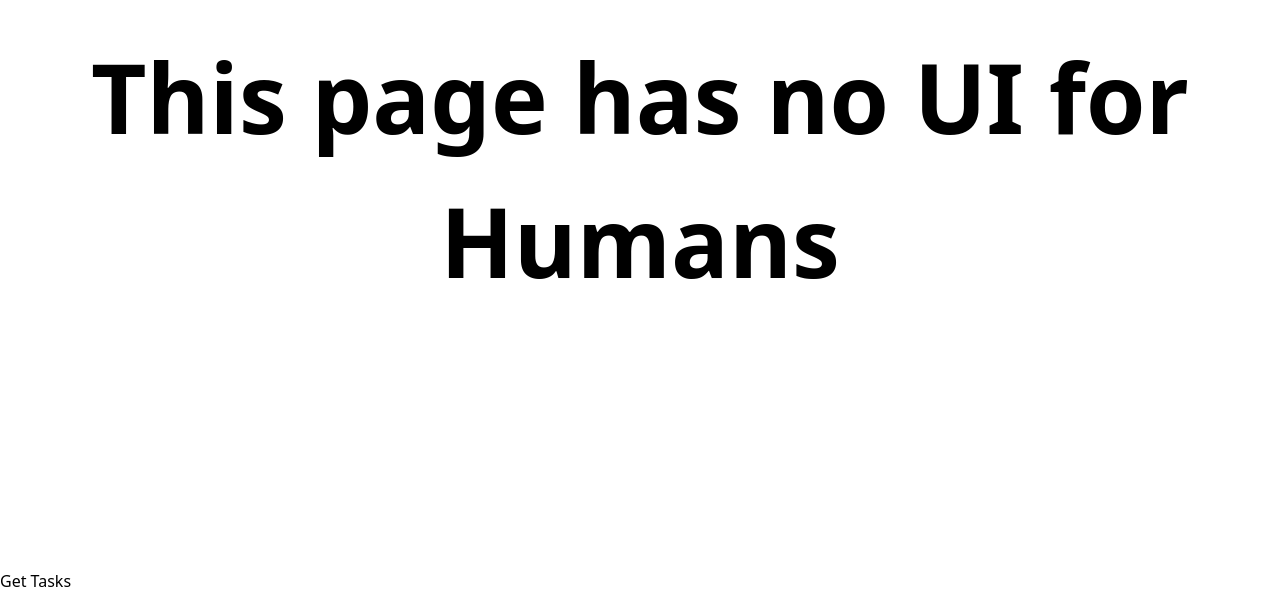
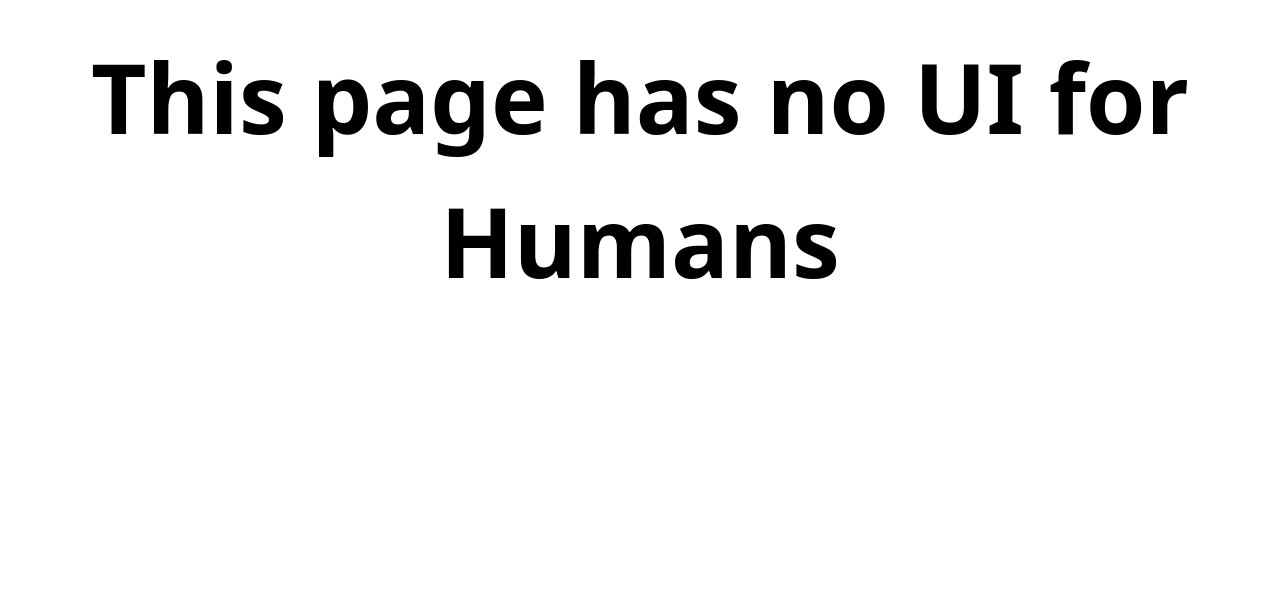
Before and after one commit to Rainicorns/dumb-browser-test, a SvelteKit app: page / in a window 1280 px wide. Shown: the part 231-824 px from the top of the page. After the commit the page ends 800 px from the top, so only its background shows below. Built offline with nearby package versions, Linux system fonts and the light colour scheme.

Commit message:
hide button for browser agent test

```diff
--- a/src/routes/+page.svelte
+++ b/src/routes/+page.svelte
@@ -22,5 +22,5 @@
 	1. It can call the the Walter agent, which is an expert agent on the German WEG industry.
 	2. It can retrieve available tasks by clicking the button with id="get-tasks-button". The results will appear in the pre element with id="tasks-output".
 </div>
-<button id="get-tasks-button" onclick={getTasks}>Get Tasks</button>
+<button id="get-tasks-button" class="hidden" onclick={getTasks}>Get Tasks</button>
 <pre id="tasks-output">{tasksOutput}</pre>
```
